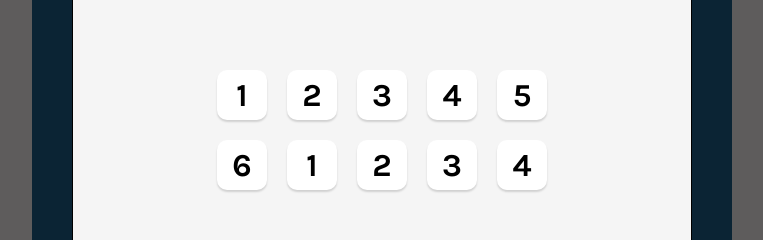
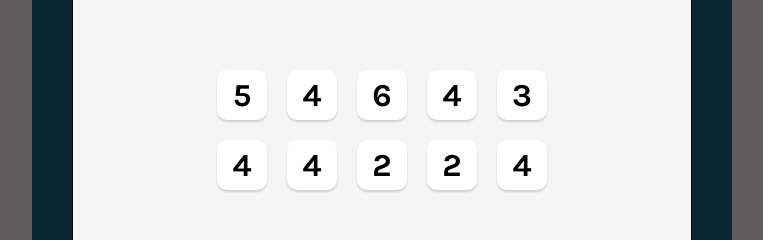
Before and after one commit to wasimhyder09/tenzies, a React (Create React App) app: page / in a window 1280 px wide. Shown: the part 270-510 px from the top of the page, without its empty margins (258-1021 px from the left). Built offline with nearby package versions, Linux system fonts and the light colour scheme.

Commit message:
Created random dice elements

```diff
--- a/src/App.js
+++ b/src/App.js
@@ -1,20 +1,25 @@
+import {useState, useEffect} from 'react'
 import Die from './components/Die'
 import './App.css';
 
 function App() {
+
+  function allNewDice() {
+    let randomNumbers = []
+    for(let i=1; i<= 10; i++) {
+      randomNumbers[i] = Math.floor(Math.random() * 6) + 1;
+    }
+    return randomNumbers;
+  }
+
+  const[dice, setDice] = useState(() => allNewDice())
+
+  const diceElements = dice.map(die => <Die value={die} />)
+
   return (
     <div className="container">
       <div className="dice-container">
-        <Die value="1" />
-        <Die value="2" />
-        <Die value="3" />
-        <Die value="4" />
-        <Die value="5" />
-        <Die value="6" />
-        <Die value="1" />
-        <Die value="2" />
-        <Die value="3" />
-        <Die value="4" />
+        {diceElements}
       </div>
     </div>
   );
```
